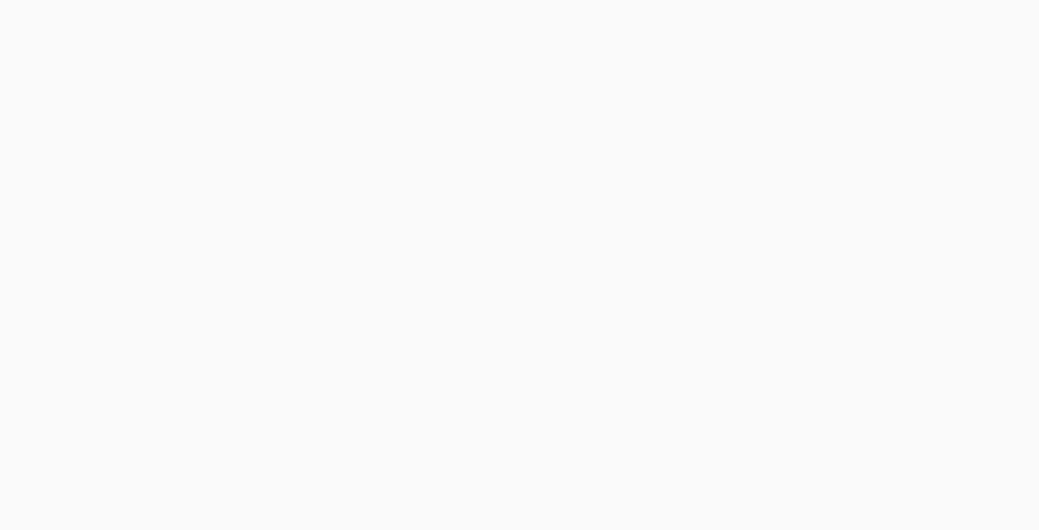
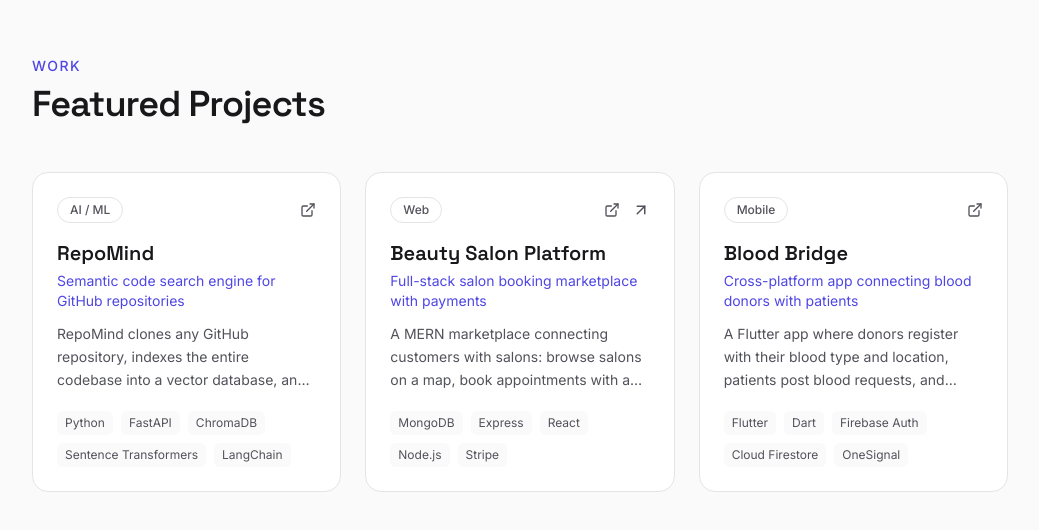
Before and after one commit to Okasha-Chaudhry/portfolio, a Next.js app: page / in a window 1280 px wide. Shown: the part 840-1370 px from the top of the page, without its empty margins (120-1159 px from the left). Before the commit the page ends 800 px from the top, so only its background shows below. Built offline with nearby package versions, Linux system fonts and the light colour scheme.

Commit message:
feat: add projects section with animated project cards

```diff
--- a/src/app/page.tsx
+++ b/src/app/page.tsx
@@ -1,9 +1,11 @@
 import { Hero } from "@/components/sections/Hero";
+import { Projects } from "@/components/sections/Projects";
 
 export default function Home() {
   return (
     <main>
       <Hero />
+      <Projects />
     </main>
   );
 }
--- /dev/null
+++ b/src/components/sections/Projects.tsx
@@ -0,0 +1,23 @@
+"use client";
+
+import { motion } from "framer-motion";
+import { SectionTitle } from "@/components/ui/SectionTitle";
+import { ProjectCard } from "@/components/ui/ProjectCard";
+import { featuredProjects } from "@/data/projects";
+
+export function Projects() {
+  return (
+    <section id="projects" className="py-24">
+      <div className="mx-auto max-w-5xl px-6">
+        <SectionTitle eyebrow="Work" title="Featured Projects" />
+        <div className="grid gap-6 md:grid-cols-2 lg:grid-cols-3">
+          {featuredProjects.map((project, i) => (
+            <motion.div key={project.slug} initial={{ opacity: 0, y: 32 }} whileInView={{ opacity: 1, y: 0 }} viewport={{ once: true, amount: 0.25 }} transition={{ delay: i * 0.1, duration: 0.5, ease: "easeOut" }}>
+              <ProjectCard project={project} />
+            </motion.div>
+          ))}
+        </div>
+      </div>
+    </section>
+  );
+}
--- /dev/null
+++ b/src/components/ui/ProjectCard.tsx
@@ -0,0 +1,39 @@
+import { ArrowUpRight, ExternalLink } from "lucide-react";
+import type { Project } from "@/types";
+
+const categoryLabels: Record<Project["category"], string> = {
+  ai: "AI / ML",
+  web: "Web",
+  desktop: "Desktop",
+  mobile: "Mobile",
+};
+
+export function ProjectCard({ project }: { project: Project }) {
+  return (
+    <article className="group flex h-full flex-col rounded-2xl border border-border bg-surface p-6 transition-colors hover:border-accent/50">
+      <div className="mb-4 flex items-center justify-between">
+        <span className="rounded-full border border-border px-3 py-1 text-xs font-medium text-muted">{categoryLabels[project.category]}</span>
+        <div className="flex items-center gap-3">
+          {project.githubUrl && (
+            <a href={project.githubUrl} target="_blank" rel="noopener noreferrer" aria-label={`${project.title} on GitHub`} className="text-muted transition-colors hover:text-foreground">
+              <ExternalLink size={16} />
+            </a>
+          )}
+          {project.liveUrl && (
+            <a href={project.liveUrl} target="_blank" rel="noopener noreferrer" aria-label={`${project.title} live demo`} className="text-muted transition-colors hover:text-accent">
+              <ArrowUpRight size={18} />
+            </a>
+          )}
+        </div>
+      </div>
+      <h3 className="font-display text-xl font-semibold">{project.title}</h3>
+      <p className="mt-1 text-sm text-accent">{project.tagline}</p>
+      <p className="mt-3 line-clamp-3 text-sm leading-relaxed text-muted">{project.solution}</p>
+      <ul className="mt-auto flex flex-wrap gap-2 pt-5">
+        {project.technologies.slice(0, 5).map((tech) => (
+          <li key={tech} className="rounded-md bg-background px-2 py-1 text-xs text-muted">{tech}</li>
+        ))}
+      </ul>
+    </article>
+  );
+}
--- /dev/null
+++ b/src/components/ui/SectionTitle.tsx
@@ -0,0 +1,13 @@
+interface SectionTitleProps {
+  eyebrow: string;
+  title: string;
+}
+
+export function SectionTitle({ eyebrow, title }: SectionTitleProps) {
+  return (
+    <div className="mb-12">
+      <p className="mb-2 text-sm font-medium uppercase tracking-widest text-accent">{eyebrow}</p>
+      <h2 className="font-display text-3xl font-semibold tracking-tight sm:text-4xl">{title}</h2>
+    </div>
+  );
+}
```
